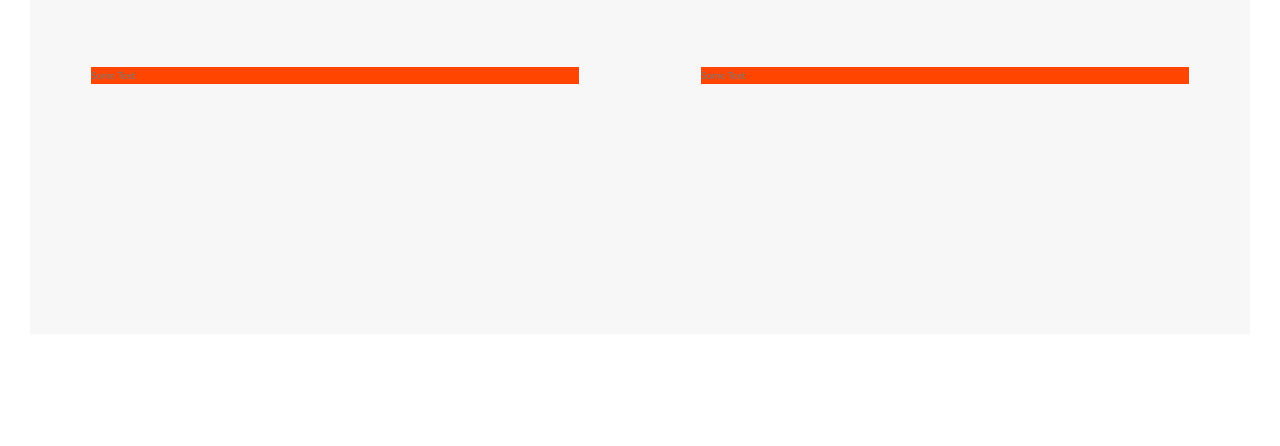
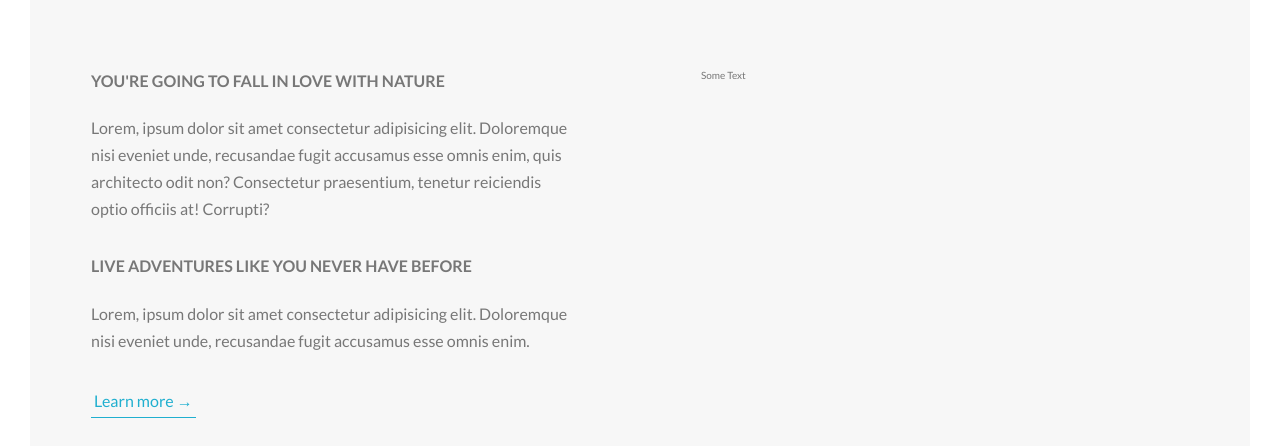
Before and after one commit to mmazen404/Natours, a website: page index.html in a window 1280 px wide. Shown: the part 943-1389 px from the top of the page. Before the commit the page ends 1307 px from the top, so only its background shows below. Drawn offline with Linux system fonts and the light colour scheme.

Commit message:
added some content in section about part 2

```diff
--- a/index.html
+++ b/index.html
@@ -35,8 +35,27 @@
 
             <div class="section-about__body">
                 <div class="section-about__body-left">
-                    Some Text
+                    <h3 class="heading-tertairy mb-2">
+                        You're going to fall in love with nature
+                    </h3>
+                    <p class="paragraph">
+                        Lorem, ipsum dolor sit amet consectetur adipisicing elit.
+                        Doloremque nisi eveniet unde, recusandae fugit accusamus esse omnis enim,
+                        quis architecto odit non? Consectetur praesentium, tenetur reiciendis optio officiis at!
+                        Corrupti?
+                    </p>
+
+                    <h3 class="heading-tertairy mb-2">
+                        Live adventures like you never have before
+                    </h3>
+                    <p class="paragraph">
+                        Lorem, ipsum dolor sit amet consectetur adipisicing elit.
+                        Doloremque nisi eveniet unde, recusandae fugit accusamus esse omnis enim.
+                    </p>
+
+                    <a href="#" class="btn-text">Learn more &rarr;</a>
                 </div>
+
                 <div class="section-about__body-right">
                     Some Text
                 </div>
--- a/sass/abstracts/_variables.scss
+++ b/sass/abstracts/_variables.scss
@@ -7,9 +7,14 @@ $color-grey-light-1: #f7f7f7;
 
 $color-grey-dark: #777;
 
+// Shadow
 $color-black-shadow: rgba(0, 0, 0, 0.2);
+$color-black-shadow-dark: rgba(0, 0, 0, 0.15);
 
 // Grid
 $gird-width: 114rem;
 $gutter-vertical: 8rem;
 $gutter-horizontal: 6rem;
+
+// Font
+$default-font-size: 1.6rem;
--- a/sass/base/_typography.scss
+++ b/sass/base/_typography.scss
@@ -42,8 +42,23 @@ body {
   color: transparent;
   transition: all 0.2s;
   letter-spacing: 2px;
+  font-weight: 700;
 
   &:hover {
     transform: skewY(2deg) skewX(15deg) scale(1.1);
   }
 }
+
+.heading-tertairy {
+  font-size: $default-font-size;
+  font-weight: 700;
+  text-transform: uppercase;
+}
+
+.paragraph {
+  font-size: $default-font-size;
+
+  &:not(:last-child) {
+    margin-bottom: 3rem;
+  }
+}
--- a/sass/base/_utilities.scss
+++ b/sass/base/_utilities.scss
@@ -5,3 +5,7 @@
 .mb-8 {
   margin-bottom: 7rem;
 }
+
+.mb-2 {
+  margin-bottom: 2rem;
+}
--- a/sass/components/_button.scss
+++ b/sass/components/_button.scss
@@ -6,7 +6,7 @@
     padding: 1.5rem 4rem;
     border-radius: 3rem;
     transition: all 0.2s;
-    font-size: 1.6rem;
+    font-size: $default-font-size;
     box-shadow: 0 0.5rem 4rem $color-black-shadow;
     position: relative;
   }
@@ -55,3 +55,28 @@
     /* animation-fill-mode: backwards; */
   }
 }
+
+.btn-text {
+  &:link,
+  &:visited {
+    font-size: $default-font-size;
+    padding: 3px;
+    color: $color-primary;
+    text-decoration: none;
+    display: inline-block;
+    border-bottom: 1px solid $color-primary;
+    transition: all 0.2s;
+  }
+
+  &:hover {
+    color: white;
+    background-color: $color-primary;
+    box-shadow: 0 1rem 2rem $color-black-shadow-dark;
+    transform: translateY(-2px);
+  }
+
+  &:active {
+    box-shadow: 0 0.5rem 1rem $color-black-shadow-dark;
+    transform: translateY(0);
+  }
+}
--- a/sass/pages/_home.scss
+++ b/sass/pages/_home.scss
@@ -8,12 +8,10 @@
     justify-content: space-around;
 
     &-left {
-      background-color: orangered;
       flex: 0 0 40%;
     }
 
     &-right {
-      background-color: orangered;
       flex: 0 0 40%;
     }
   }
```
Also changed, not shown: css/main.css, 1 other file.
